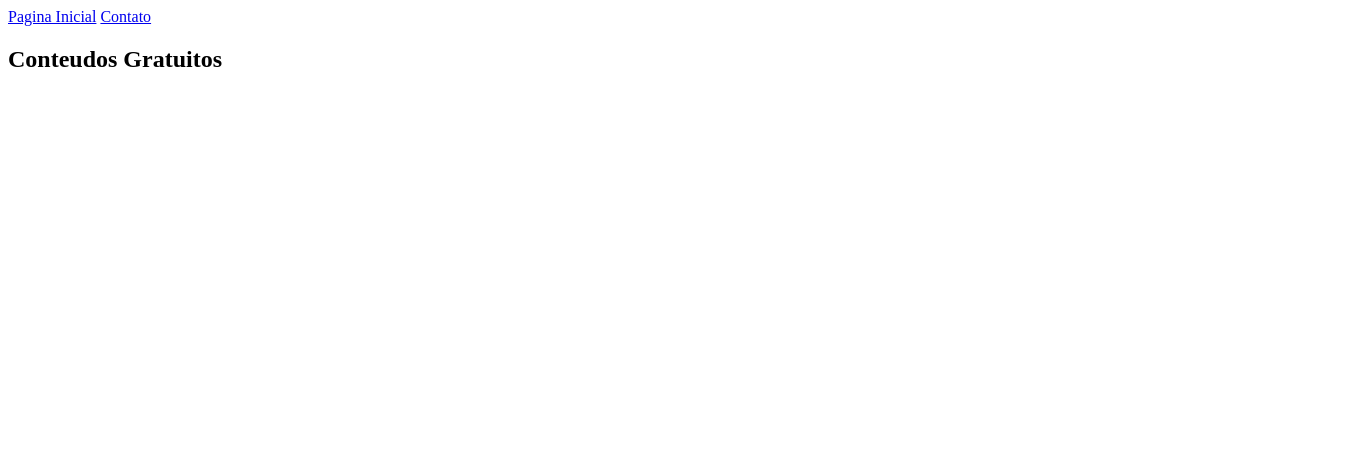
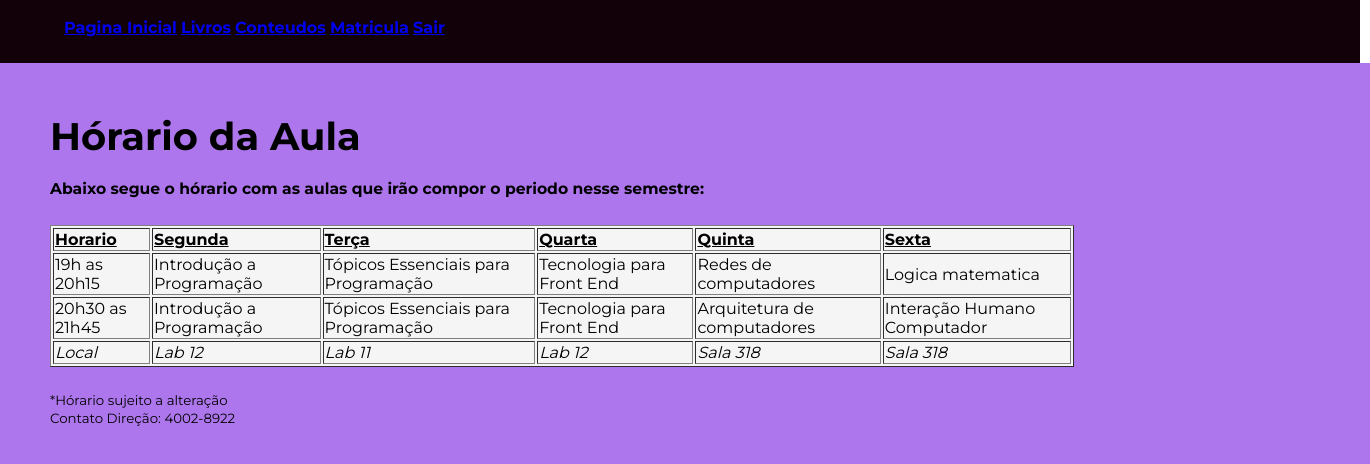
Before and after one commit to andresilvm/frontend1, a plain HTML site: page aulaAngelo/pagina2.html in a window 1280 px wide. Shown: the whole page, 1370 px wide, since content can reach past the window. Drawn offline with Linux system fonts and the light colour scheme.

Commit message:
Meu quarto commit

```diff
--- /dev/null
+++ b/aulaAngelo/CSS/reset.css
@@ -0,0 +1,3 @@
+*{
+    margin: 0;
+}
--- /dev/null
+++ b/aulaAngelo/CSS/stylep2.css
@@ -0,0 +1,36 @@
+@import url('https://fonts.googleapis.com/css2?family=Montserrat:wght@300;400;700&family=Open+Sans:wght@300;400;700&family=Oswald&family=Poppins:wght@100&display=swap');
+
+
+.horario {
+    padding: 50px 40px 60px 50px;
+    display: inline-block;
+    align-items: center;
+    justify-content: center;
+    width: 100%;
+    height: 100vh;
+    background: rgb(173, 118, 236);
+    /* background: linear-gradient(90deg, #5a08b8 100%, rgb(0, 68, 255) 100%, rgb(0, 31, 231) 98%); */
+    font-family: 'Montserrat', sans-serif;
+    /* background: linear-gradient(90deg, #5a08b8 100%, rgb(0, 68, 255) 100%, rgb(0, 31, 231) 98%); */
+}
+
+.tabela {
+    background-color: whitesmoke;
+    display: flex;
+    align-items: center;
+    justify-content: center;
+    width: 80%;
+}
+
+header {
+    padding: 10px 40px;
+    width: 100%;
+    display: flex;
+    text-align: center;
+    background-color: rgb(19, 1, 10);
+    font-family: 'Montserrat', sans-serif;
+}
+
+.paragrafo {
+    margin: 8px 20px 16px 24px;
+}
--- a/aulaAngelo/pagina2.html
+++ b/aulaAngelo/pagina2.html
@@ -3,12 +3,61 @@
 <head>
     <meta charset="UTF-8">
     <title>Aula de Angelo 2</title>
+    <link rel="stylesheet" href="./CSS/reset.css">
+    <link rel="stylesheet" href="./CSS/stylep2.css">
 </head>
 <header>
-    <a href="index.html">Pagina Inicial</a>
-    <a href="index2.html">Contato</a>
+    <div class="paragrafo">
+        <a href="pagina2.html"><b>Pagina Inicial</b></a>
+        <a href="#"><b>Livros</b></a>
+        <a href="#"><b>Conteudos</b></a>
+        <a href="#"><b>Matricula</b></a>
+        <a href="index.html"><b>Sair</b></a>
+    </div>
 </header>
 <body>
-    <h2>Conteudos Gratuitos</h2>
+    <div class="horario">
+        <h1><strong><big>Hórario da Aula</big></strong></h1>
+        <br>
+        <h3><sup>Abaixo segue o hórario com as aulas que irão compor o periodo nesse semestre:</sup></h3>
+        <br>
+        <table class="tabela" border="1">
+            <tr>
+                <td><u><b>Horario</b></u></td>
+                <td><u><b>Segunda</b></u></td>
+                <td><u><b>Terça</b></u></td>
+                <td><u><b>Quarta</b></u></td>
+                <td><u><b>Quinta</b></u></td>
+                <td><u><b>Sexta</b></u></td>
+            </tr>
+            <tr>
+                <td>19h as 20h15</td>
+                <td>Introdução a Programação</td>
+                <td>Tópicos Essenciais para Programação</td>
+                <td>Tecnologia para Front End</td>
+                <td>Redes de computadores</td>
+                <td>Logica matematica</td>
+            </tr>
+            <tr>
+                <td>20h30 as 21h45</td>
+                <td>Introdução a Programação</td>
+                <td>Tópicos Essenciais para Programação</td>
+                <td>Tecnologia para Front End</td>
+                <td>Arquitetura de computadores</td>
+                <td>Interação Humano Computador</td>
+            </tr>
+            <tr>
+                <td><em>Local</em></td>
+                <td><i>Lab 12</i></td>
+                <td><i>Lab 11</i></td>
+                <td><i>Lab 12</i></td>
+                <td><i>Sala 318</i></td>
+                <td><i>Sala 318</i></td>
+            </tr>
+           </table>
+           <br>
+           <p><sub>*Hórario sujeito a alteração</sub></p>
+           <p><small>Contato Direção: 4002-8922</small></p>
+    </div>
 </body>
 </html>
```
